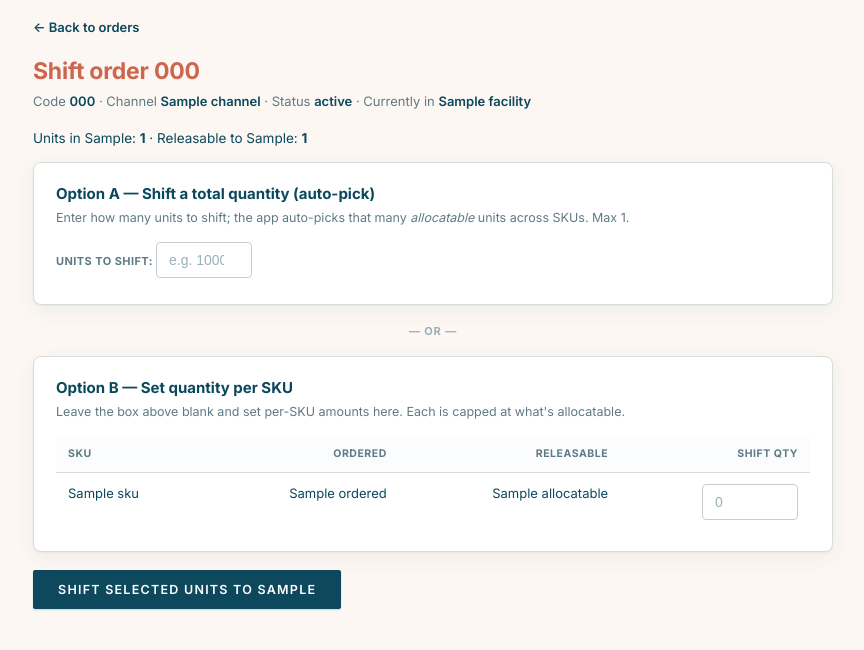
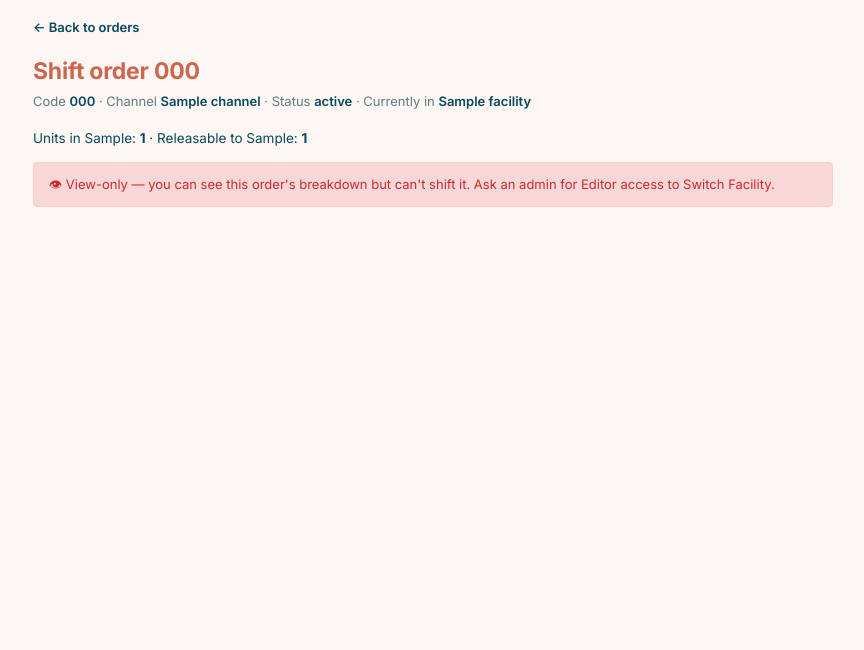
Before and after one commit to eswarmediboina-jpg/Inventory-Allocation-Gate, a Flask app: template templates/order_detail.html in a window 1280 px wide. Shown: the top 650 px of the page, without its empty margins (207-1071 px from the left). Run offline with Flask 3, Linux system fonts and the light colour scheme; the template is opened without the code that fills it: most values are stand-ins (such as "Sample title", 1, 10 or a date in 2020); some libraries are stand-ins or nearby versions.

Commit message:
Role-based access control (admin/editor/viewer) per module
Per-user, per-module roles: Editor can send actions, Viewer is read-only,
Admin manages access. Enforced server-side on switch/shift/priority routes and
reflected in the UI (action controls hidden for viewers). New admin-only
Access control page to grant roles; bootstrap admin can't be locked out.
Roles persisted to access.json.

```diff
--- a/app.py
+++ b/app.py
@@ -168,6 +168,73 @@ def _maybe_harvest(token):
 
 
 _load_channels()
+
+
+# ---------------------------------------------------------------------------
+# Access control — per-module roles (admin / editor / viewer)
+# ---------------------------------------------------------------------------
+MODULES = [
+    {"key": "facility", "label": "Switch Facility"},
+    {"key": "priority", "label": "Order Priority"},
+]
+_DEFAULT_ROLE = "viewer"
+# Always-admins (bootstrap): can't be locked out even if the file is edited.
+BOOTSTRAP_ADMINS = {"eswar.mediboina@zouk.co.in"}
+
+_ACCESS_FILE = os.path.join(os.path.dirname(os.path.abspath(__file__)), "access.json")
+_access = {}  # {username_lower: {"admin": bool, "facility": role, "priority": role}}
+_access_lock = threading.Lock()
+
+
+def _norm_user(u):
+    return (u or "").strip().lower()
+
+
+def _load_access():
+    global _access
+    try:
+        with open(_ACCESS_FILE) as f:
+            data = json.load(f)
+        if isinstance(data, dict):
+            _access = {_norm_user(k): v for k, v in data.items() if isinstance(v, dict)}
+    except Exception:
+        pass
+
+
+def _save_access():
+    try:
+        with _access_lock:
+            data = dict(_access)
+        tmp = _ACCESS_FILE + ".tmp"
+        with open(tmp, "w") as f:
+            json.dump(data, f, indent=2)
+        os.replace(tmp, _ACCESS_FILE)
+    except Exception:
+        pass
+
+
+def get_access(username):
+    """Effective access: {'admin': bool, 'roles': {module_key: 'editor'|'viewer'}}."""
+    u = _norm_user(username)
+    with _access_lock:
+        entry = dict(_access.get(u, {}))
+    admin = bool(entry.get("admin")) or (u in {_norm_user(a) for a in BOOTSTRAP_ADMINS})
+    roles = {}
+    for m in MODULES:
+        roles[m["key"]] = "editor" if admin else (entry.get(m["key"]) or _DEFAULT_ROLE)
+    return {"admin": admin, "roles": roles}
+
+
+def can_act(username, module_key):
+    """True if the user may send actions to Uniware for this module."""
+    return get_access(username)["roles"].get(module_key) == "editor"
+
+
+def is_admin(username):
+    return get_access(username)["admin"]
+
+
+_load_access()
 
 # Cache the fully-built page per (facility + filters) so flipping between tabs
 # is instant. ?refresh=1 rebuilds live; a switch clears it (see below).
@@ -455,6 +522,8 @@ def index():
         tab=active_facility,
         is_queue=is_queue,
         filters=filters,
+        can_act=can_act(session.get("username"), "facility"),
+        admin=is_admin(session.get("username")),
     )
 
 
@@ -480,6 +549,10 @@ def switch_selected():
     token = _current_token()
     if not token:
         return redirect(url_for("login"))
+    if not can_act(session.get("username"), "facility"):
+        return render_template("result.html", target_facility="", results=[{
+            "order": "—", "ok": False, "count": 0,
+            "message": "You have view-only access to Switch Facility. Ask an admin for Editor access."}])
 
     target_facility = request.form.get("target_facility", "").strip()
     selected = request.form.getlist("selected")  # each = "orderCode|currentFacility"
@@ -632,6 +705,7 @@ def order_detail(order_code):
         committing=committing,
         main_facility=MAIN_FACILITY,
         error=error,
+        can_act=can_act(session.get("username"), "facility"),
     )
 
 
@@ -641,6 +715,10 @@ def order_shift(order_code):
     token = _current_token()
     if not token:
         return redirect(url_for("login"))
+    if not can_act(session.get("username"), "facility"):
+        return render_template("result.html", target_facility="", results=[{
+            "order": order_code, "ok": False, "count": 0,
+            "message": "You have view-only access to Switch Facility. Ask an admin for Editor access."}])
 
     source_facility = request.form.get("source_facility", "").strip() or "saleorderswitch"
     dest_facility, committing = _shift_dirn(source_facility)
@@ -753,23 +831,27 @@ def priority():
         return redirect(url_for("login"))
 
     facility = (request.form.get("facility") or request.args.get("facility") or MAIN_FACILITY)
+    may_act = can_act(session.get("username"), "priority")
     results = None
     error = None
     if request.method == "POST":
-        f = request.files.get("csv_file")
-        if not f or not f.filename:
-            error = "Please choose a CSV file to upload."
+        if not may_act:
+            error = "You have view-only access to Order Priority. Ask an admin for Editor access."
         else:
-            try:
-                raw = f.read().decode("utf-8-sig", errors="replace")
-                rows = _parse_priority_csv(raw)
-            except Exception as e:
-                rows, error = None, f"Could not read the CSV: {e}"
-            if rows is not None:
-                if not rows:
-                    error = "No valid rows found. The file needs columns: sale_order_code, priority."
-                else:
-                    results = _apply_priorities(rows, token, facility)
+            f = request.files.get("csv_file")
+            if not f or not f.filename:
+                error = "Please choose a CSV file to upload."
+            else:
+                try:
+                    raw = f.read().decode("utf-8-sig", errors="replace")
+                    rows = _parse_priority_csv(raw)
+                except Exception as e:
+                    rows, error = None, f"Could not read the CSV: {e}"
+                if rows is not None:
+                    if not rows:
+                        error = "No valid rows found. The file needs columns: sale_order_code, priority."
+                    else:
+                        results = _apply_priorities(rows, token, facility)
 
     return render_template(
         "priority.html",
@@ -779,6 +861,8 @@ def priority():
         facility=facility,
         results=results,
         error=error,
+        can_act=may_act,
+        admin=is_admin(session.get("username")),
     )
 
 
@@ -815,6 +899,56 @@ def priority_template():
                     headers={"Content-Disposition": "attachment; filename=orderly_priority_template.csv"})
 
 
+@app.route("/admin/access", methods=["GET", "POST"])
+def admin_access():
+    """Admin-only: manage per-module roles for users."""
+    if not _current_token():
+        return redirect(url_for("login"))
+    me = session.get("username")
+    if not is_admin(me):
+        return render_template("admin.html", username=me, active_module="admin",
+                               admin=False, forbidden=True, modules=MODULES, users=[], msg=None)
+
+    msg = None
+    if request.method == "POST":
+        op = request.form.get("op")
+        target = _norm_user(request.form.get("target_user"))
+        if not target:
+            msg = "Enter a user's login email."
+        elif op == "remove":
+            if target in {_norm_user(a) for a in BOOTSTRAP_ADMINS}:
+                msg = f"{target} is a permanent admin and can't be removed."
+            else:
+                with _access_lock:
+                    _access.pop(target, None)
+                _save_access()
+                msg = f"Removed {target} (back to Viewer)."
+        else:  # save / update
+            entry = {"admin": bool(request.form.get("is_admin"))}
+            for m in MODULES:
+                entry[m["key"]] = "editor" if request.form.get("role_" + m["key"]) == "editor" else "viewer"
+            with _access_lock:
+                _access[target] = entry
+            _save_access()
+            msg = f"Saved access for {target}."
+
+    with _access_lock:
+        stored = sorted(_access.keys())
+    users = []
+    seen = set()
+    for uname in stored:
+        acc = get_access(uname)
+        users.append({"user": uname, "admin": acc["admin"], "roles": acc["roles"], "bootstrap": False})
+        seen.add(uname)
+    for b in BOOTSTRAP_ADMINS:
+        bn = _norm_user(b)
+        if bn not in seen:
+            users.append({"user": bn, "admin": True, "roles": get_access(bn)["roles"], "bootstrap": True})
+
+    return render_template("admin.html", username=me, active_module="admin",
+                           admin=True, forbidden=False, modules=MODULES, users=users, msg=msg)
+
+
 if __name__ == "__main__":
     # debug=False: never expose the interactive debugger on an app that
     # handles real credentials and triggers real inventory movement.
--- a/templates/order_detail.html
+++ b/templates/order_detail.html
@@ -25,6 +25,9 @@
     {% if committing %}Allocatable to {{ dest_facility }} now: <strong>{{ total_allocatable }}</strong>{% else %}Releasable to {{ dest_facility }}: <strong>{{ total_allocatable }}</strong>{% endif %}
   </div>
 
+  {% if not can_act %}
+  <div class="err">👁 View-only — you can see this order's breakdown but can't shift it. Ask an admin for Editor access to Switch Facility.</div>
+  {% else %}
   <form method="post" action="{{ url_for('order_shift', order_code=order_code) }}">
     <input type="hidden" name="source_facility" value="{{ source_facility }}">
     <!-- Route 1a: total auto-pick -->
@@ -60,7 +63,8 @@
 
     <button type="submit">Shift selected units to {{ dest_facility }}</button>
   </form>
-  {% endif %}
+  {% endif %}{# can_act #}
+  {% endif %}{# order #}
 </div>
 </body>
 </html>
--- a/templates/priority.html
+++ b/templates/priority.html
@@ -14,6 +14,7 @@
   <nav class="modnav">
     <a href="/" class="{% if active_module == 'facility' %}active{% endif %}">Switch Facility</a>
     <a href="{{ url_for('priority') }}" class="{% if active_module == 'priority' %}active{% endif %}">Order Priority</a>
+    {% if admin %}<a href="{{ url_for('admin_access') }}" class="{% if active_module == 'admin' %}active{% endif %}">Access control</a>{% endif %}
   </nav>
 
   <span class="badge">BULK PRIORITY · CSV IMPORT</span>
@@ -23,6 +24,7 @@
   {% if error %}<div class="err">{{ error }}</div>{% endif %}
 
   <div class="panel">
+    {% if can_act %}
     <form method="post" action="{{ url_for('priority') }}" enctype="multipart/form-data">
       <div style="display:flex; gap:18px; flex-wrap:wrap; align-items:end;">
         <div>
@@ -44,6 +46,9 @@
       CSV needs two columns: <strong>sale_order_code</strong> and <strong>priority</strong> (a whole number like 1, 2, 3).
       <a href="{{ url_for('priority_template') }}">Download a sample template</a>.
     </p>
+    {% else %}
+    <p>👁 View-only — you can't upload priorities. Ask an admin for Editor access to Order Priority.</p>
+    {% endif %}
   </div>
 
   {% if results is not none %}
```
Also changed, not shown: templates/admin.html (added, +98 -0 lines), templates/index.html (+7 -2 lines), 1 other file.
